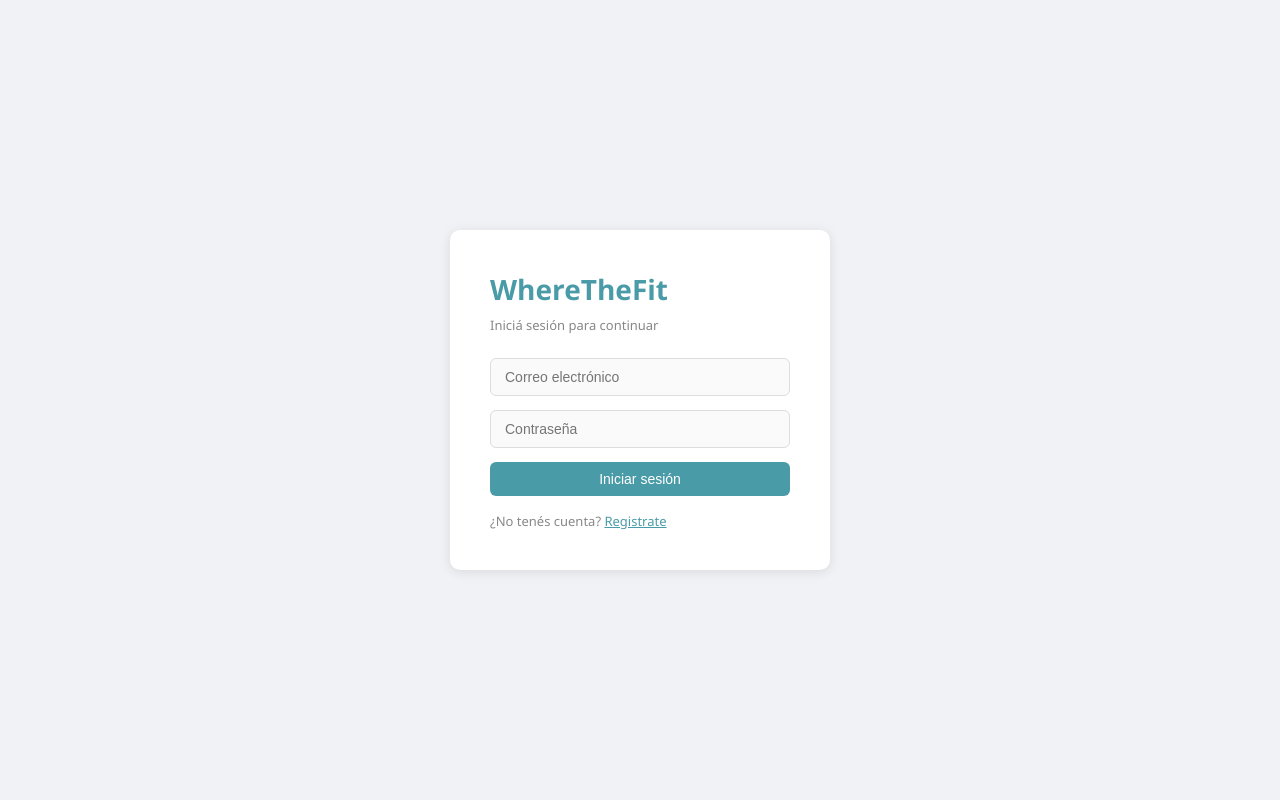
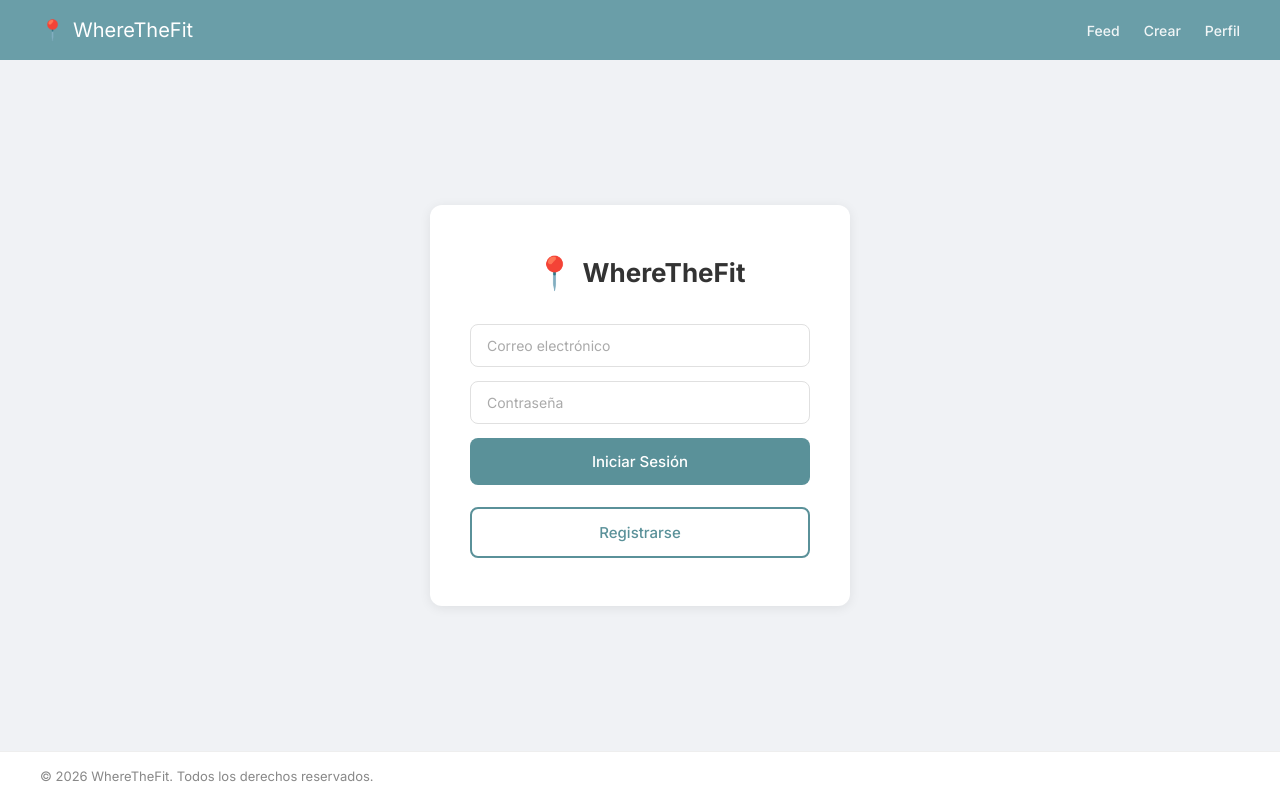
Before and after one commit to candedefranco/WhereTheFit, a React (Vite) app in the folder wtf-front/: page /login in a window 1280 px wide. Built offline with nearby package versions, Linux system fonts and the light colour scheme.

Commit message:
cmabio detalles de la estética del front

```diff
--- /dev/null
+++ b/wtf-front/src/components/Layout.tsx
@@ -0,0 +1,57 @@
+import { useNavigate } from "react-router-dom"
+
+// defino los props que recibe el componente
+interface LayoutProps {
+  children: React.ReactNode // contenido de la pagina
+  showLogout?: boolean // si mostrar o no el boton de cerrar sesion
+}
+
+// layout es un componente que envuelve todas las paginas
+// contiene el navbar, el contenido y el footer
+function Layout({ children, showLogout = true }: LayoutProps) {
+  const navigate = useNavigate()
+
+  // cierro la sesion y mando al login
+  async function handleLogout() {
+    await fetch("http://localhost:5001/auth/logout", {
+      method: "POST",
+      credentials: "include",
+    })
+    localStorage.removeItem("user")
+    navigate("/login")
+  }
+
+  return (
+    <div id="root">
+      {/* navbar con logo y links */}
+      <nav className="navbar">
+        <a href="/" className="navbar-logo">
+          📍 <span>WhereTheFit</span>
+        </a>
+        <div className="navbar-links">
+          <a href="#">Feed</a>
+          <a href="/create">Crear</a>
+          <a href="/profile">Perfil</a>
+          {/* solo muestro el boton si showLogout es true */}
+          {showLogout && (
+            <button onClick={handleLogout} className="btn btn-small">
+              Cerrar sesión
+            </button>
+          )}
+        </div>
+      </nav>
+
+      {/* contenido de la pagina */}
+      <div className="page-content">
+        {children}
+      </div>
+
+      {/* footer */}
+      <footer className="footer">
+        © 2026 WhereTheFit. Todos los derechos reservados.
+      </footer>
+    </div>
+  )
+}
+
+export default Layout
--- a/wtf-front/src/index.css
+++ b/wtf-front/src/index.css
@@ -1,3 +1,5 @@
+@import url('https://fonts.googleapis.com/css2?family=Inter:wght@400;500;600;700&display=swap');
+
 * {
   margin: 0;
   padding: 0;
@@ -5,31 +7,48 @@
 }
 
 body {
-    font-family: 'Segoe UI', Arial, sans-serif;
+  font-family: 'Inter', Arial, sans-serif;
   background-color: #f0f2f5;
   color: #333;
+  min-height: 100vh;
+  display: flex;
+  flex-direction: column;
+}
+
+#root {
+  display: flex;
+  flex-direction: column;
+  min-height: 100vh;
 }
 
 /* navbar */
 .navbar {
-    background-color: #4a9ba8;
+  background-color: #6a9ea8;
   padding: 0 40px;
   display: flex;
   align-items: center;
   justify-content: space-between;
-    height: 56px;
-    box-shadow: 0 2px 4px rgba(0,0,0,0.15);
+  height: 60px;
+  box-shadow: 0 2px 4px rgba(0,0,0,0.1);
 }
 
 .navbar-logo {
   color: white;
   font-size: 20px;
-    font-weight: bold;
+  font-weight: 700;
   text-decoration: none;
+  display: flex;
+  align-items: center;
+  gap: 8px;
+}
+
+.navbar-logo span {
+  font-weight: 400;
 }
 
 .navbar-links {
   display: flex;
+  align-items: center;
   gap: 24px;
 }
 
@@ -37,6 +56,7 @@ body {
   color: white;
   text-decoration: none;
   font-size: 14px;
+  font-weight: 500;
   opacity: 0.9;
 }
 
@@ -45,6 +65,10 @@ body {
 }
 
 /* contenido principal */
+.page-content {
+  flex: 1;
+}
+
 .container {
   max-width: 900px;
   margin: 40px auto;
@@ -53,13 +77,14 @@ body {
 
 .card {
   background-color: white;
-    border-radius: 8px;
+  border-radius: 12px;
   padding: 32px;
-    box-shadow: 0 1px 3px rgba(0,0,0,0.1);
+  box-shadow: 0 1px 4px rgba(0,0,0,0.08);
 }
 
 h2 {
   font-size: 20px;
+  font-weight: 600;
   margin-bottom: 24px;
   color: #222;
 }
@@ -80,35 +105,41 @@ form {
 }
 
 input {
-    padding: 10px 14px;
-    border: 1px solid #ddd;
-    border-radius: 6px;
+  padding: 12px 16px;
+  border: 1px solid #e0e0e0;
+  border-radius: 8px;
   font-size: 14px;
-    background-color: #fafafa;
+  background-color: white;
+  font-family: 'Inter', Arial, sans-serif;
 }
 
 input:focus {
   outline: none;
-    border-color: #4a9ba8;
-    background-color: white;
+  border-color: #6a9ea8;
+}
+
+input::placeholder {
+  color: #aaa;
 }
 
 /* botones */
 .btn {
   display: inline-block;
-    padding: 9px 18px;
-    background-color: #4a9ba8;
+  padding: 11px 20px;
+  background-color: #5a9199;
   color: white;
   border: none;
-    border-radius: 6px;
+  border-radius: 8px;
   cursor: pointer;
   text-decoration: none;
   font-size: 14px;
   font-weight: 500;
+  font-family: 'Inter', Arial, sans-serif;
+  text-align: center;
 }
 
 .btn:hover {
-    background-color: #3d8a97;
+  background-color: #4a818a;
 }
 
 .btn-secondary {
@@ -120,15 +151,15 @@ input:focus {
 }
 
 .btn-danger {
-    background-color: #e74c3c;
+  background-color: #e05c5c;
 }
 
 .btn-danger:hover {
-    background-color: #c0392b;
+  background-color: #c94a4a;
 }
 
 .btn-small {
-    padding: 5px 10px;
+  padding: 6px 12px;
   font-size: 12px;
 }
 
@@ -157,55 +188,99 @@ tr:hover td {
   background-color: #fafafa;
 }
 
-/* login centrado */
+/* login */
 .login-wrapper {
-    min-height: 100vh;
+  flex: 1;
   display: flex;
   align-items: center;
   justify-content: center;
   background-color: #f0f2f5;
+  padding: 40px 20px;
 }
 
 .login-card {
   background: white;
-    padding: 40px;
-    border-radius: 10px;
-    box-shadow: 0 2px 12px rgba(0,0,0,0.1);
+  padding: 48px 40px;
+  border-radius: 12px;
+  box-shadow: 0 2px 12px rgba(0,0,0,0.08);
   width: 100%;
-    max-width: 380px;
+  max-width: 420px;
+  display: flex;
+  flex-direction: column;
+  align-items: center;
 }
 
-.login-card h1 {
-    color: #4a9ba8;
-    font-size: 28px;
-    margin-bottom: 8px;
+.login-logo {
+  font-size: 26px;
+  font-weight: 700;
+  color: #333;
+  margin-bottom: 32px;
+  display: flex;
+  align-items: center;
+  gap: 8px;
 }
 
-.login-card p {
-    color: #888;
-    font-size: 13px;
-    margin-bottom: 24px;
+.login-logo-icon {
+  font-size: 32px;
 }
 
-/* errores y links */
+.login-card form {
+  width: 100%;
+}
+
+.login-card .btn {
+  width: 100%;
+  padding: 14px;
+  font-size: 15px;
+  border-radius: 8px;
+}
+
+.btn-outline {
+  background-color: white;
+  color: #5a9199;
+  border: 2px solid #5a9199;
+}
+
+.btn-outline:hover {
+  background-color: #f0f7f8;
+}
+
+/* footer */
+.footer {
+  background-color: white;
+  border-top: 1px solid #eee;
+  padding: 16px 40px;
+  text-align: left;
+  font-size: 13px;
+  color: #888;
+}
+
+/* errores y otros */
 .error {
-    color: #e74c3c;
+  color: #e05c5c;
   font-size: 13px;
   margin-top: 8px;
 }
 
 a {
-    color: #4a9ba8;
+  color: #5a9199;
 }
 
 .form-footer {
   margin-top: 16px;
   font-size: 13px;
   color: #888;
+  text-align: center;
 }
 
 .btn-row {
   display: flex;
-    gap: 10px;
+  gap: 8px;
   margin-top: 4px;
 }
+
+.profile-data p {
+  padding: 10px 0;
+  border-bottom: 1px solid #f0f0f0;
+  font-size: 15px;
+}
--- a/wtf-front/src/pages/Login.tsx
+++ b/wtf-front/src/pages/Login.tsx
@@ -38,10 +38,26 @@ function Login() {
   }
 
   return (
+      <div style={{ minHeight: "100vh", display: "flex", flexDirection: "column" }}>
+        {/* navbar sin boton de logout */}
+        <nav className="navbar">
+          <a href="/" className="navbar-logo">
+            📍 <span>WhereTheFit</span>
+          </a>
+          <div className="navbar-links">
+            <a href="#">Feed</a>
+            <a href="/create">Crear</a>
+            <a href="/profile">Perfil</a>
+          </div>
+        </nav>
+
+        {/* formulario centrado */}
         <div className="login-wrapper">
           <div className="login-card">
-        <h1>WhereTheFit</h1>
-        <p>Iniciá sesión para continuar</p>
+            <div className="login-logo">
+              <span className="login-logo-icon">📍</span>
+              WhereTheFit
+            </div>
 
             <form onSubmit={handleSubmit}>
               <input
@@ -58,15 +74,20 @@ function Login() {
                 onChange={(e) => setPassword(e.target.value)}
                 required
               />
-          <button type="submit" className="btn">Iniciar sesión</button>
+              <button type="submit" className="btn">Iniciar Sesión</button>
+              <a href="/create" className="btn btn-outline" style={{ marginTop: "8px" }}>
+                Registrarse
+              </a>
             </form>
 
             {error && <p className="error">{error}</p>}
-
-        <div className="form-footer">
-          ¿No tenés cuenta? <a href="/create">Registrate</a>
           </div>
         </div>
+
+        {/* footer */}
+        <footer className="footer">
+          © 2026 WhereTheFit. Todos los derechos reservados.
+        </footer>
       </div>
     )
 }
--- a/wtf-front/src/pages/UserList.tsx
+++ b/wtf-front/src/pages/UserList.tsx
@@ -1,5 +1,6 @@
 import { useState, useEffect } from "react"
 import { useNavigate } from "react-router-dom"
+import Layout from "../components/Layout"
 
 // defino el tipo User para TypeScript
 interface User {
@@ -18,6 +19,13 @@ function UserList() {
   // traigo el usuario logueado del localStorage
   const currentUser = JSON.parse(localStorage.getItem("user") || "null")
 
+  // traigo todos los usuarios de la base de datos
+  async function loadUsers() {
+    const response = await fetch("http://localhost:5001/users")
+    const data = await response.json()
+    setUsers(data)
+  }
+
   // si no hay sesion, mando al login
   useEffect(() => {
     if (!currentUser) {
@@ -26,12 +34,6 @@ function UserList() {
       loadUsers()
     }
   }, [])
-
-  async function loadUsers() {
-    const response = await fetch("http://localhost:5001/users")
-    const data = await response.json()
-    setUsers(data)
-  }
 
   async function deleteUser(id: number) {
     if (!confirm("¿Segura que querés borrar este usuario?")) return
@@ -49,28 +51,8 @@ function UserList() {
     }
   }
 
-  async function handleLogout() {
-    await fetch("http://localhost:5001/auth/logout", {
-      method: "POST",
-      credentials: "include",
-    })
-    localStorage.removeItem("user")
-    navigate("/login")
-  }
-
   return (
-    <>
-      <nav className="navbar">
-        <a href="/" className="navbar-logo">WhereTheFit</a>
-        <div className="navbar-links">
-          <a href="#">Buscar</a>
-          <a href="#">Feed</a>
-          <a href="/create">Crear</a>
-          <a href="/profile">Perfil</a>
-          <button onClick={handleLogout} className="btn btn-small">Cerrar sesión</button>
-        </div>
-      </nav>
-
+    <Layout>
       <div className="container">
         <div className="card">
           <div className="page-header">
@@ -99,6 +81,7 @@ function UserList() {
                     <td>{user.email}</td>
                     <td>{new Date(user.created_at).toLocaleDateString("es-AR")}</td>
                     <td>
+                      {/* solo muestro los botones en la fila del usuario logueado */}
                       {currentUser && currentUser.id === user.id && (
                         <div className="btn-row">
                           <a href={`/edit/${user.id}`} className="btn btn-small">Editar</a>
@@ -115,7 +98,7 @@ function UserList() {
           {error && <p className="error">{error}</p>}
         </div>
       </div>
-    </>
+    </Layout>
   )
 }
 
```
Also changed, not shown: 1 other file (tests, documents, lock files or other folders). Lines whose indentation alone changed are shown as unchanged.
